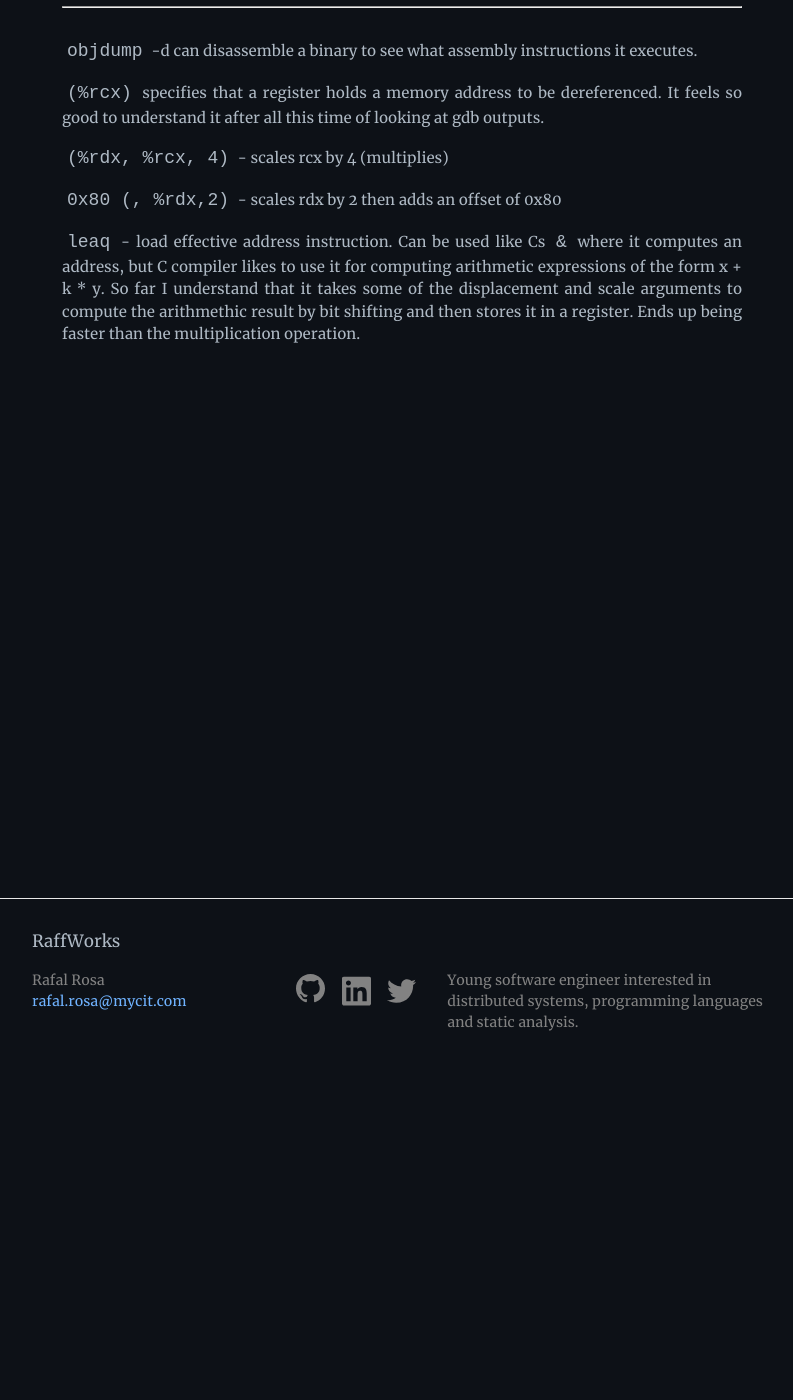
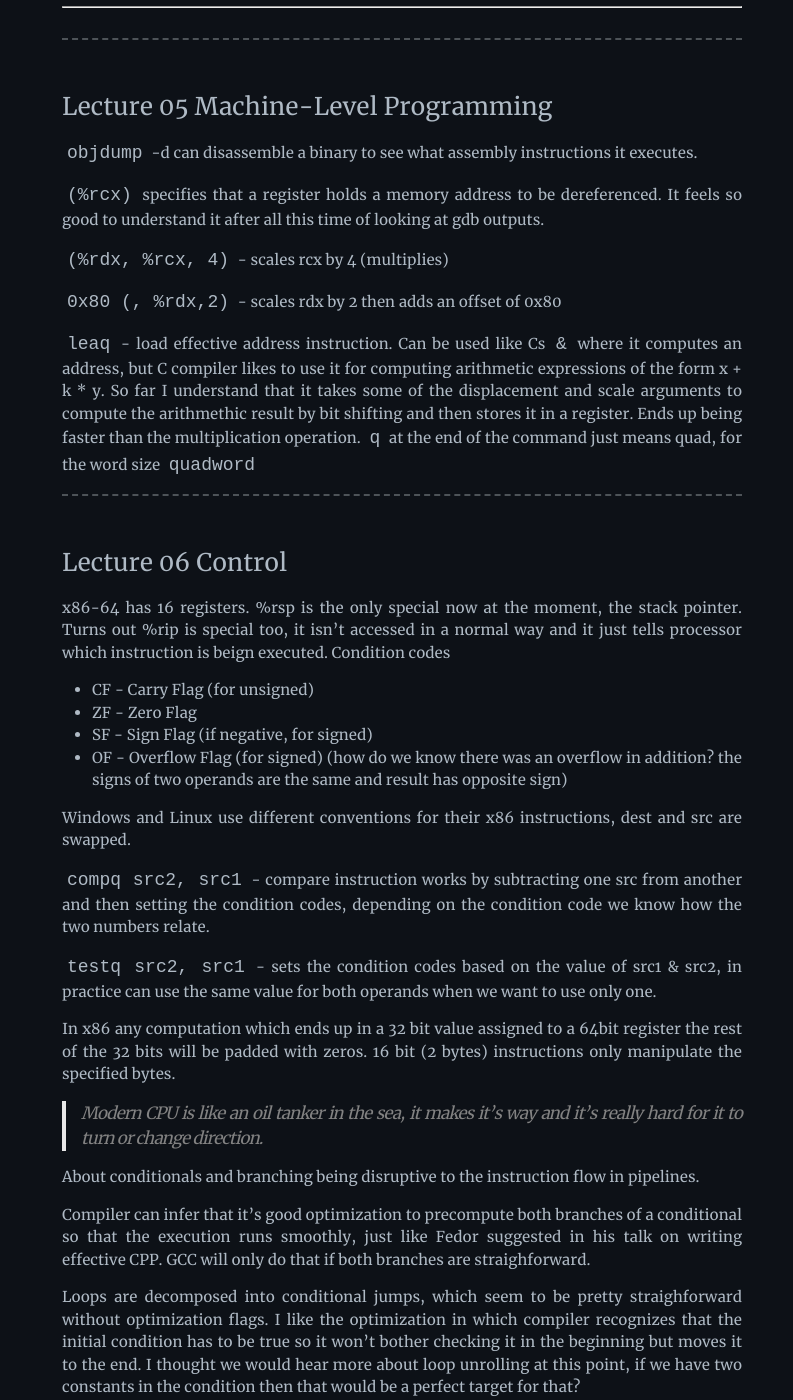
Before and after one commit to pomyslowynick/pomyslowynick.github.io, a Jekyll site: the page built from _posts/2022-01-07-computer-systems.md, in a window 1280 px wide and 1400 px high, scrolled down 307 px. Shown: the whole window, without its empty margins (238-1031 px from the left). Built offline with Jekyll 4.4.1, drawn with Linux system fonts in a browser that asks for light colours; some of the changed text lies outside the part shown.

Commit message:
Notes for lecture 6

```diff
--- a/_posts/2022-01-07-computer-systems.md
+++ b/_posts/2022-01-07-computer-systems.md
@@ -9,6 +9,7 @@ Watching Carnegie Mellon lectures for Introduction to Computer Systems, focused
 
 ---
 
+### Lecture 05 Machine-Level Programming
 `objdump` -d can disassemble a binary to see what assembly instructions it executes.
 
 `(%rcx)` specifies that a register holds a memory address to be dereferenced. It feels so good to understand it after all this time of looking at gdb outputs.
@@ -19,3 +20,39 @@ Watching Carnegie Mellon lectures for Introduction to Computer Systems, focused
 
 `leaq` - load effective address instruction. Can be used like Cs `&` where it computes an address, but C compiler likes to use it for computing arithmetic expressions of the form x + k * y.
 So far I understand that it takes some of the displacement and scale arguments to compute the arithmethic result by bit shifting and then stores it in a register. Ends up being faster than the multiplication operation.
+`q` at the end of the command just means quad, for the word size `quadword`
+### Lecture 06 Control
+x86-64 has 16 registers. %rsp is the only special now at the moment, the stack pointer. Turns out %rip is special too, it isn't accessed in a normal way and it just tells processor which instruction is beign executed.
+Condition codes
+* CF - Carry Flag (for unsigned)
+* ZF - Zero Flag
+* SF - Sign Flag (if negative, for signed)
+* OF - Overflow Flag (for signed) (how do we know there was an overflow in addition? the signs of two operands are the same and result has opposite sign)
+
+Windows and Linux use different conventions for their x86 instructions, dest and src are swapped.
+
+`compq src2, src1` - compare instruction works by subtracting one src from another and then setting the condition codes, depending on the condition code we know how the two numbers relate.
+
+`testq src2, src1` - sets the condition codes based on the value of src1 & src2, in practice can use the same value for both operands when we want to use only one.
+
+In x86 any computation which ends up in a 32 bit value assigned to a 64bit register the rest of the 32 bits will be padded with zeros. 16 bit (2 bytes) instructions only manipulate the specified bytes.
+
+> Modern CPU is like an oil tanker in the sea, it makes it's way and it's really hard for it to turn or change direction.
+
+About conditionals and branching being disruptive to the instruction flow in pipelines.
+
+Compiler can infer that it's good optimization to precompute both branches of a conditional so that the execution runs smoothly, just like Fedor suggested in his talk on writing effective CPP. GCC will only do that if both branches are straighforward.
+
+Loops are decomposed into conditional jumps, which seem to be pretty straighforward without optimization flags.
+I like the optimization in which compiler recognizes that the initial condition has to be true so it won't bother checking it in the beginning but moves it to the end. I thought we would hear more about loop unrolling at this point, if we have two constants in the condition then that would be a perfect target for that?
+
+Fallthrough in C switch statement is one of the worst decisions in the history of design of the programming language :D
+It's been a cause of many bugs and doesn't make much sense to the lecturer.
+
+`ja` - jump above instruction, jumps to the instruction if the value is above provided value. There is a smart trick here that it will both jump if it's higher signed or unsigned value or if it's a negative value, because signed values appear as bigger unsigned ones.
+
+The compiler can replace a switch statement with if-else if there's sparsely populated switch with big value differences. That is because the missing values for the default case will get filled in so that the range of other cases is catered for.
+
+Jump tables are generated by the compiler to implement the switch statements which have a constant time complexity, they don't have to examine any other statements than the one constant refers to.
+
+Does it mean that there is no branch predictions with switches? Are they better for the performance?
```
